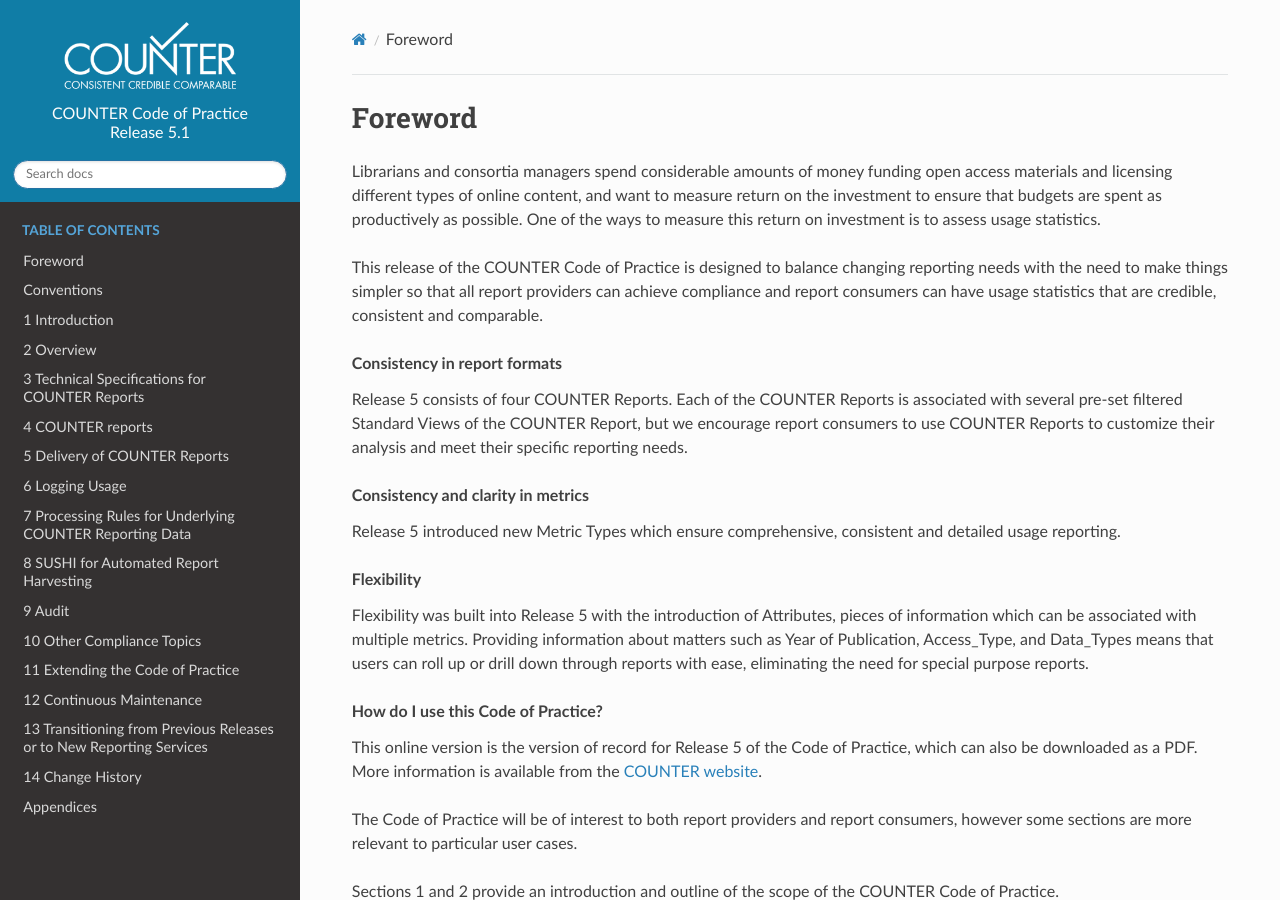
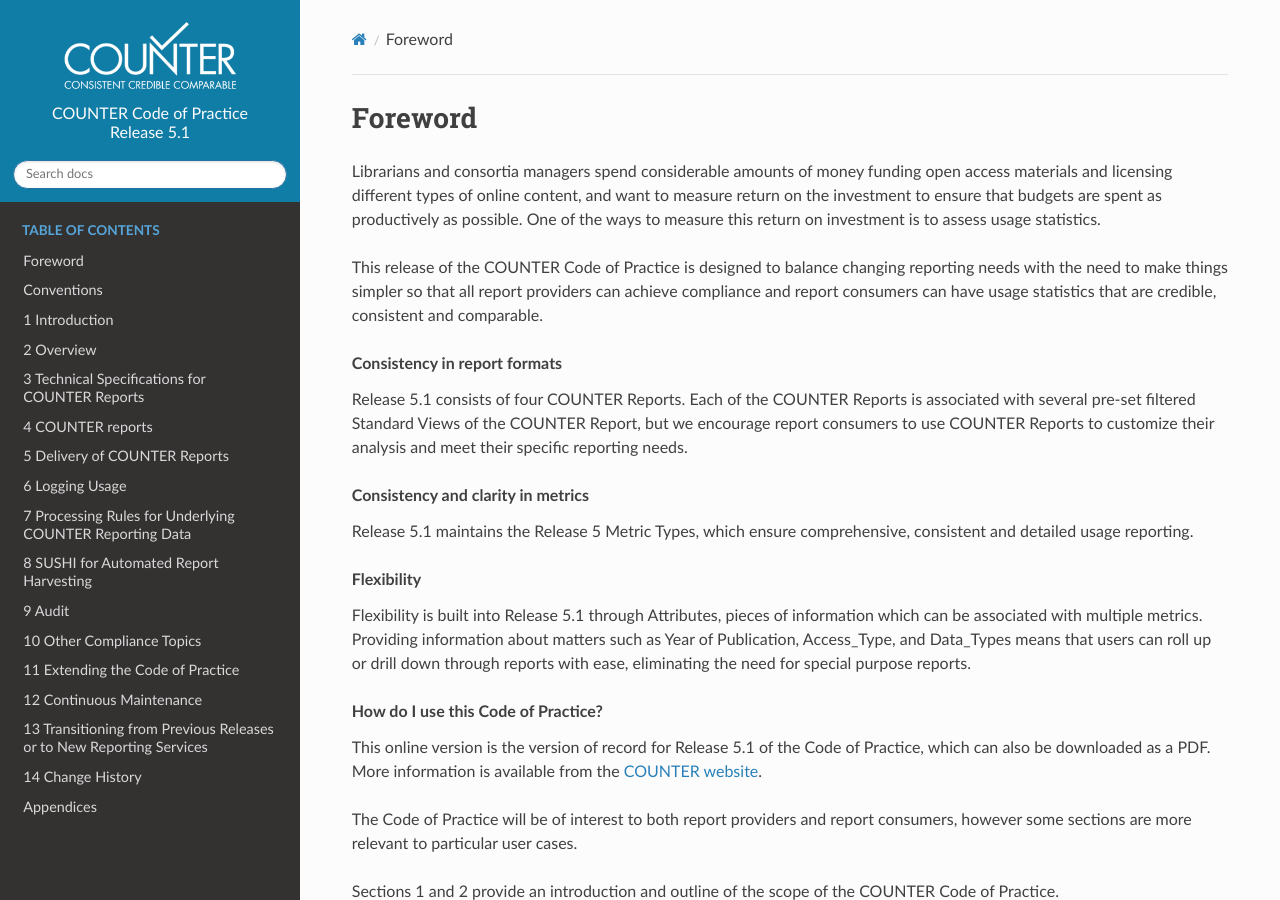
Before and after one commit to Project-Counter/cop5, a Sphinx documentation site: the page built from source/00-foreword.rst, in a window 1280 px wide and 900 px high. Built offline with Sphinx 7.4.7 and the Read the Docs theme 2.0.0, drawn with Linux system fonts in a browser that asks for light colours.

Commit message:
Amends requested by Exec Committee
Corrected typos, ensured Foreword references R5.1 instead of R5, removed link from Appendix C, clarified report header and IR_A1 per Bernd's requests

```diff
--- a/source/00-foreword.rst
+++ b/source/00-foreword.rst
@@ -19,22 +19,22 @@
 
 .. rubric:: Consistency in report formats
 
-Release 5 consists of four COUNTER Reports. Each of the COUNTER Reports is associated with several pre-set filtered Standard Views of the COUNTER Report, but we encourage report consumers to use COUNTER Reports to customize their analysis and meet their specific reporting needs.
+Release 5.1 consists of four COUNTER Reports. Each of the COUNTER Reports is associated with several pre-set filtered Standard Views of the COUNTER Report, but we encourage report consumers to use COUNTER Reports to customize their analysis and meet their specific reporting needs.
 
 
 .. rubric:: Consistency and clarity in metrics
 
-Release 5 introduced new Metric Types which ensure comprehensive, consistent and detailed usage reporting.
+Release 5.1 maintains the Release 5 Metric Types, which ensure comprehensive, consistent and detailed usage reporting.
 
 
 .. rubric:: Flexibility
 
-Flexibility was built into Release 5 with the introduction of Attributes, pieces of information which can be associated with multiple metrics. Providing information about matters such as Year of Publication, Access_Type, and Data_Types means that users can roll up or drill down through reports with ease, eliminating the need for special purpose reports.
+Flexibility is built into Release 5.1 through Attributes, pieces of information which can be associated with multiple metrics. Providing information about matters such as Year of Publication, Access_Type, and Data_Types means that users can roll up or drill down through reports with ease, eliminating the need for special purpose reports.
 
 
 .. rubric:: How do I use this Code of Practice?
 
-This online version is the version of record for Release 5 of the Code of Practice, which can also be downloaded as a PDF. More information is available from the `COUNTER website <https://www.projectcounter.org/>`_.
+This online version is the version of record for Release 5.1 of the Code of Practice, which can also be downloaded as a PDF. More information is available from the `COUNTER website <https://www.projectcounter.org/>`_.
 
 The Code of Practice will be of interest to both report providers and report consumers, however some sections are more relevant to particular user cases.
 
--- a/source/03-specifications/01-counter-reports-for-consumers.rst
+++ b/source/03-specifications/01-counter-reports-for-consumers.rst
@@ -259,7 +259,7 @@
 
    * - IR_A1
      - Journal Article Requests
-     - Reports on journal article requests at the article level. This report is limited to content with a Data_Type of Article, Parent_Data_Type of Journal, and Metric_Types of Total_Item_Requests and Unique_Item_Requests.
+     - Reports on journal article requests at the article level. This report is limited to content with a Data_Type of Article and Metric_Types of Total_Item_Requests and Unique_Item_Requests.
 
        This Standard View must be provided only if (a) it is clear for all articles in IR whether they are journal articles or not and (b) the parent item is known for all journal articles.
      - Repository\ |br|\ |lb|
--- a/source/03-specifications/02-formats-for-counter-reports.rst
+++ b/source/03-specifications/02-formats-for-counter-reports.rst
@@ -120,7 +120,7 @@
      - EBSCO Information Services\ |br|\ |lb|
        360 COUNTER
 
-   * - Registry
+   * - Registry_Record
      - The link to the platform's COUNTER Registry record. Report providers who do not have a Registry record MUST leave the value blank.
      - https://registry.projectcounter.org/platform/b2b2736c-2cb9-48ec-91f4-870336acfb1c
 
--- a/source/06-logging/02-page-tagging.rst
+++ b/source/06-logging/02-page-tagging.rst
@@ -9,7 +9,7 @@
 
 Page tags are small pieces of code embedded in each page of a platform website. Data is gathered via these tags and passed to a database. This data can then be manipulated and stored, allowing complete control over how the data is represented.
 
-A key difference between log file analysis and page tagging is that with page tags a usage count is activated by opening the page in the browser, not by requesting it from the server. This means page tagging is likely to offer a more accurate reflection of usage, because cached pages are counted in the same way as server calls. However, many browsers block some page pagging services so as with log file analysis some usage will not be recorded.
+A key difference between log file analysis and page tagging is that with page tags a usage count is activated by opening the page in the browser, not by requesting it from the server. This means page tagging is likely to offer a more accurate reflection of usage, because cached pages are counted in the same way as server calls. However, many browsers block some page tagging services so as with log file analysis some usage will not be recorded.
 
 Other things to note in respect of page tagging are:
 
--- a/source/appendices/c-declaration-of-counter-compliance.rst
+++ b/source/appendices/c-declaration-of-counter-compliance.rst
@@ -8,8 +8,6 @@
 
 Appendix C: Vendor/Aggregator/Gateway Declaration of COUNTER Compliance
 =======================================================================
-
-`Download Appendix C <https://www.projectcounter.org/wp-content/uploads/2017/10/Release5_Appendix-C.pdf>`_
 
 We <name of Report Provider> (‘The Company’) hereby confirm the following:
 
```
